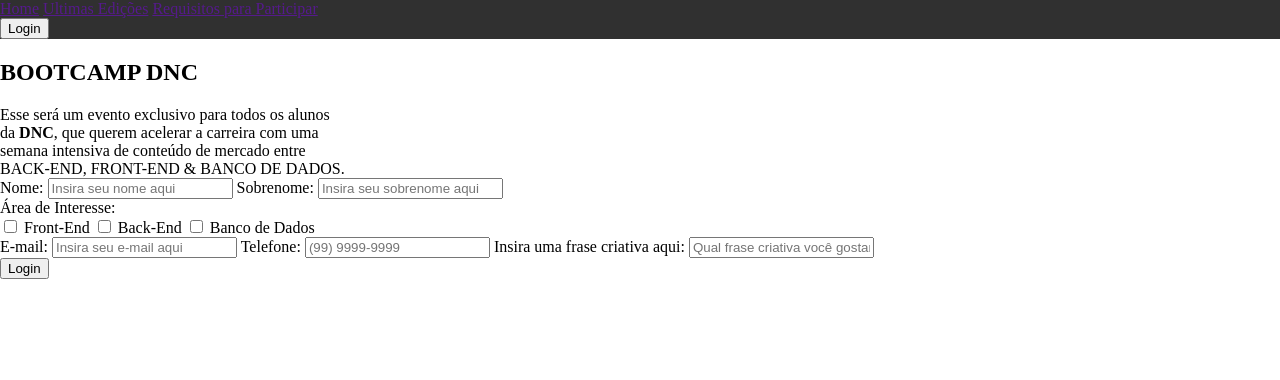
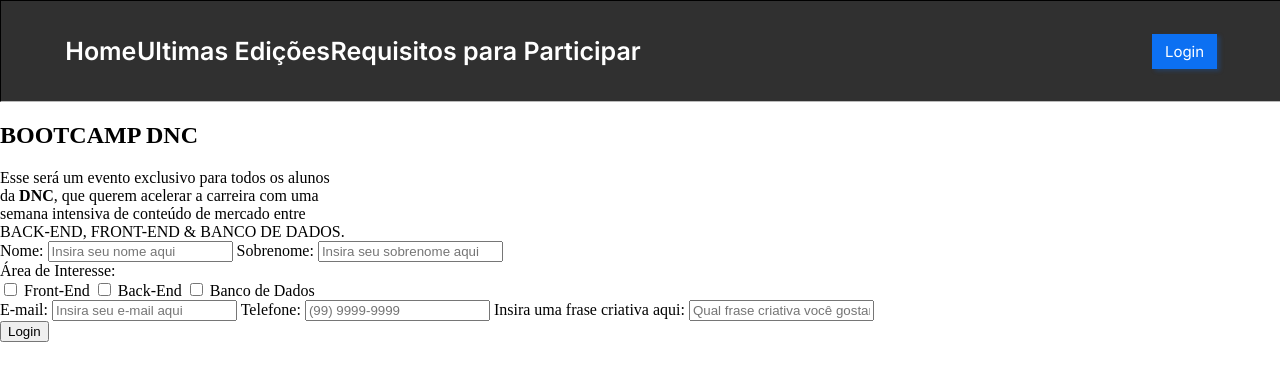
Before and after one commit to thiagoaguiars/bootcamp, a plain HTML site: page index.html in a window 1280 px wide. Drawn offline with Linux system fonts and the light colour scheme.

Commit message:
Desenvolvimento do menu

```diff
--- a/style.css
+++ b/style.css
@@ -1,13 +1,53 @@
 @import url('https://fonts.googleapis.com/css2?family=Inter:wght@100;200;300;400;500;600;700;800;900&display=swap');
 
+:root
 
 body {
     margin: 0px;
     padding: 0px;
-    display: flex;
-    flex-direction: column;
 }
 
-nav {
+#principal {
+    width: 100%;
+    height: 100px;
+    border: 1px solid black;
     background: #303030;
+    display: flex;
+    justify-content: space-between;
+    align-items: center;
+    border-bottom: 1px solid #bababa;
 }
+
+#menu {
+    display: flex;
+    width: 45%;
+    justify-content: space-around;
+    align-items: center;
+    margin-left: 5%;
+}
+
+#principal div a{
+    font-family: 'Inter';
+    font-weight: 600;
+    font-size: 25px;
+    color: #FFFFFF;
+    text-decoration: none;
+}
+
+    #principal div a:hover {
+        color:#cccccc;
+    }
+
+#principal button {
+    margin-right: 5%;
+    border: 0px;
+    background: #0C70F2;
+    box-shadow: 3px 2px 4px rgba(12, 112, 242, 0.25);
+    height: 35px;
+    width: 65px;
+    font-family: 'Inter';
+    font-weight: 600px;
+    font-size: 15px;
+    color: #FFFFFF;
+    cursor: pointer;
+}
```
